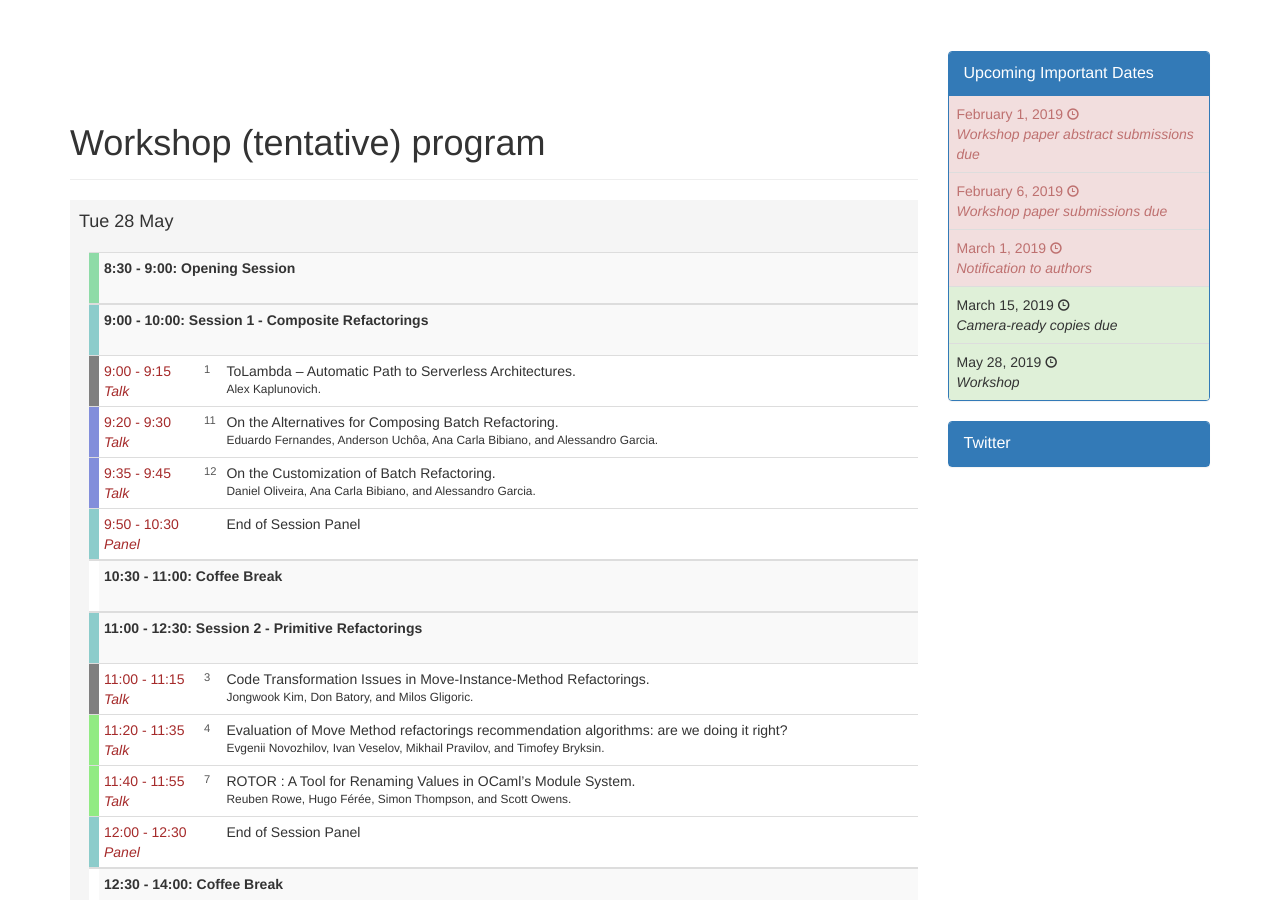
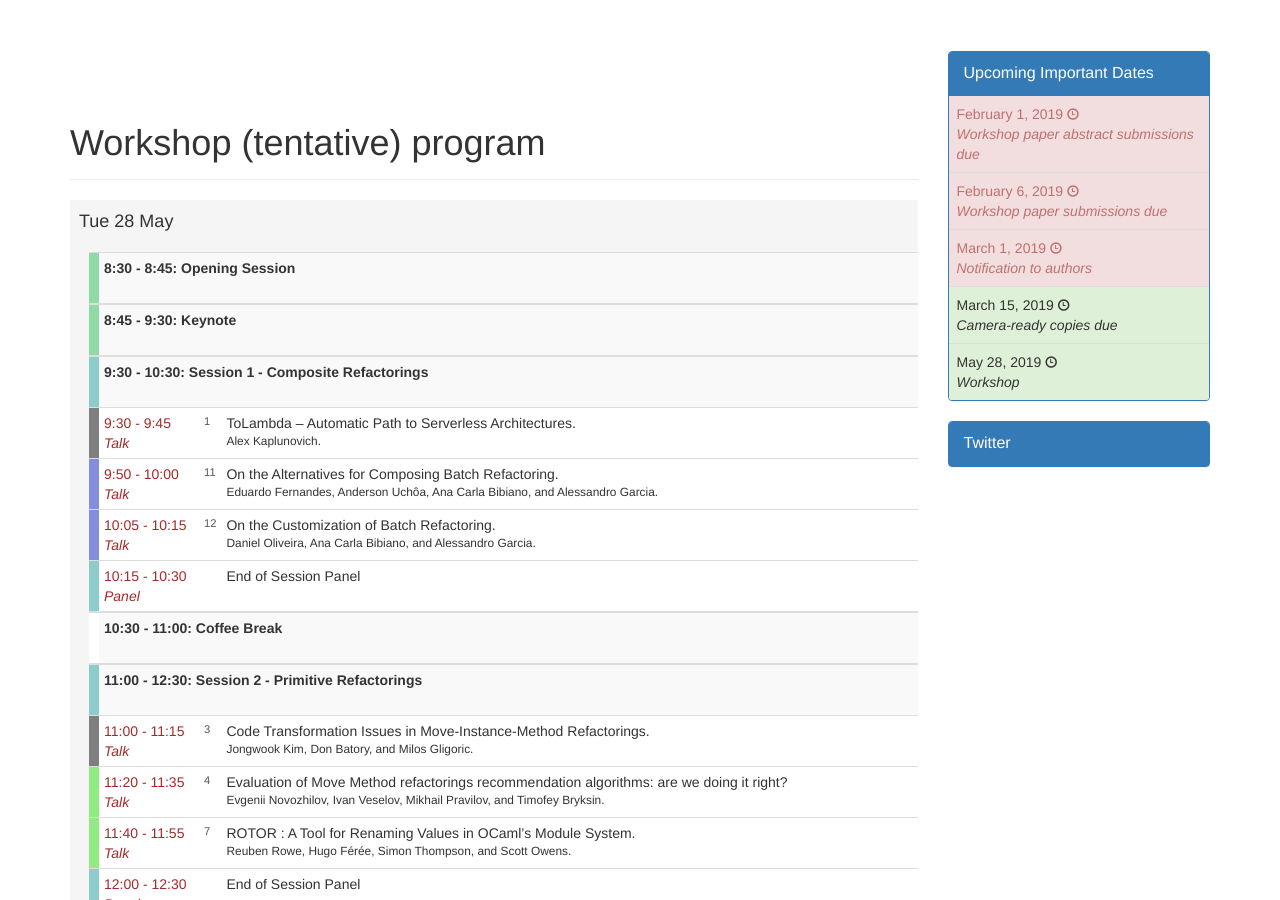
Before and after one commit to iwor/iwor2019, a Jekyll site: the page built from program.html, in a window 1280 px wide and 900 px high, scrolled down 700 px. Built offline with Jekyll 4.4.1, drawn with Linux system fonts in a browser that asks for light colours; comment, search, counter and statistics services are not loaded.

Commit message:
Update program.html
Updated program to add Keynote time slot

```diff
--- a/program.html
+++ b/program.html
@@ -21,7 +21,19 @@ order: 2
                 <tr>
                     <td class="track-color c6"></td>
                     <td colspan="42" class="session-details">
-                        <div class="session-info-in-table">8:30 - 9:00: Opening Session</div>
+                        <div class="session-info-in-table">8:30 - 8:45: Opening Session</div>
+                    </td>
+                </tr>
+                <tr class="firefox-fix">
+                    <td></td>
+                    <td></td>
+                    <td></td>
+                    <td></td>
+                </tr>
+                <tr>
+                    <td class="track-color c6"></td>
+                    <td colspan="42" class="session-details">
+                        <div class="session-info-in-table">8:45 - 9:30: Keynote</div>
                     </td>
                 </tr>
                 <tr class="firefox-fix">
@@ -33,12 +45,12 @@ order: 2
                 <tr>
                     <td class="track-color c5"></td>
                     <td colspan="42" class="session-details">
-                        <div class="session-info-in-table">9:00 - 10:00: Session 1 - Composite Refactorings<br></div>
+                        <div class="session-info-in-table">9:30 - 10:30: Session 1 - Composite Refactorings<br></div>
                     </td>
                 </tr>
                 <tr class="hidable facet-selected-track">
                     <td class="track-color c0"></td>
-                    <td class="daycolor-4">9:00 - 9:15<br><em>Talk</em></td>
+                    <td class="daycolor-4">9:30 - 9:45<br><em>Talk</em></td>
                     <td style="color: #555; font-size: 80%">1</td>
                     <td>
                         <div class="webdsl-placeholder">
@@ -48,7 +60,7 @@ order: 2
                 </tr>
                 <tr class="hidable facet-selected-track">
                     <td class="track-color c1"></td>
-                    <td class="daycolor-4">9:20 - 9:30<br><em>Talk</em></td>
+                    <td class="daycolor-4">9:50 - 10:00<br><em>Talk</em></td>
                     <td style="color: #555; font-size: 80%">11</td>
                     <td>
                         <div class="webdsl-placeholder">
@@ -58,7 +70,7 @@ order: 2
                 </tr>
                 <tr class="hidable facet-selected-track">
                     <td class="track-color c1"></td>
-                    <td class="daycolor-4">9:35 - 9:45<br><em>Talk</em></td>
+                    <td class="daycolor-4">10:05 - 10:15<br><em>Talk</em></td>
                     <td style="color: #555; font-size: 80%">12</td>
                     <td>
                         <div class="webdsl-placeholder">
@@ -68,7 +80,7 @@ order: 2
                 </tr>
                 <tr class="hidable facet-selected-track">
                     <td class="track-color c5"></td>
-                    <td class="daycolor-4">9:50 - 10:30<br><em>Panel</em></td>
+                    <td class="daycolor-4">10:15 - 10:30<br><em>Panel</em></td>
                     <td></td>
                     <td>
                         <div class="webdsl-placeholder">
```
